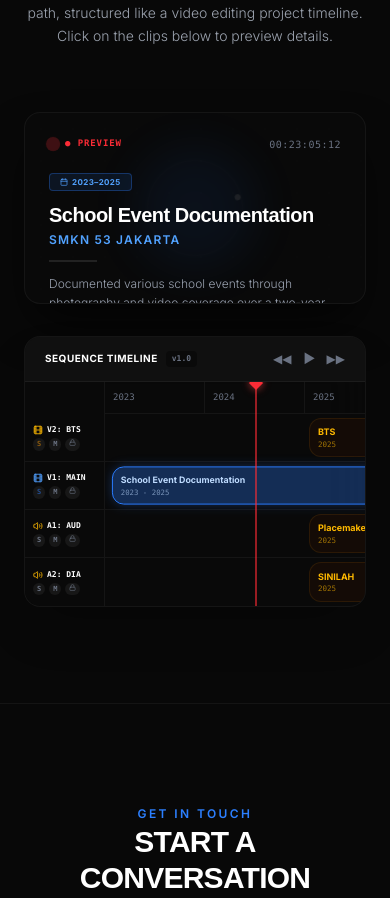
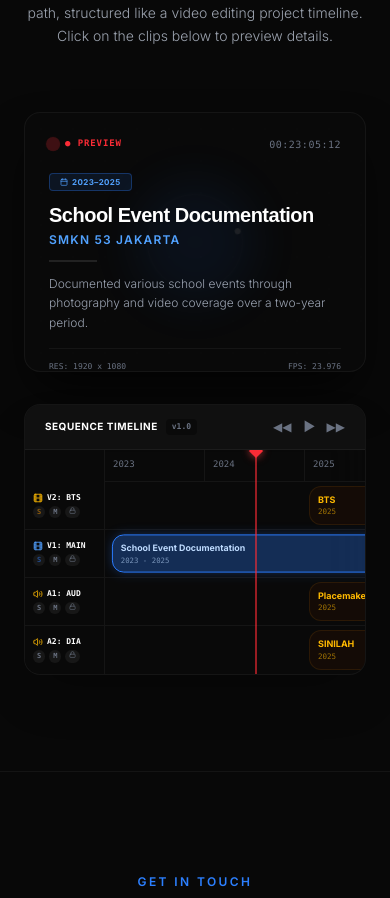
Before and after one commit to Arman1862/portofolio-rashqy, a React (Vite) app: page / in a window 390 px wide. Shown: the part 2708-3606 px from the top of the page. Built offline with nearby package versions, Linux system fonts and the light colour scheme; a web font is replaced by a local one.

Commit message:
style: prevent mobile Program Monitor layout height cutoff

```diff
--- a/src/pages/Home.tsx
+++ b/src/pages/Home.tsx
@@ -279,7 +279,7 @@ export default function Home() {
 
             {/* Left: Program Monitor (Preview Screen) */}
             <div className="lg:col-span-5 w-full flex flex-col">
-              <div className="w-full aspect-video lg:aspect-auto lg:h-full rounded-2xl bg-neutral-950/80 border border-white/5 p-6 md:p-8 relative overflow-hidden flex flex-col justify-between shadow-2xl shadow-black/80 backdrop-blur-xl">
+              <div className="w-full aspect-video lg:aspect-auto lg:h-full min-h-[260px] sm:min-h-[280px] lg:min-h-0 rounded-2xl bg-neutral-950/80 border border-white/5 p-6 md:p-8 relative overflow-hidden flex flex-col justify-between shadow-2xl shadow-black/80 backdrop-blur-xl">
 
                 {/* Viewport pulsers / decorative grid */}
                 <div className="absolute inset-0 bg-dot-pattern opacity-10 pointer-events-none" />
```
